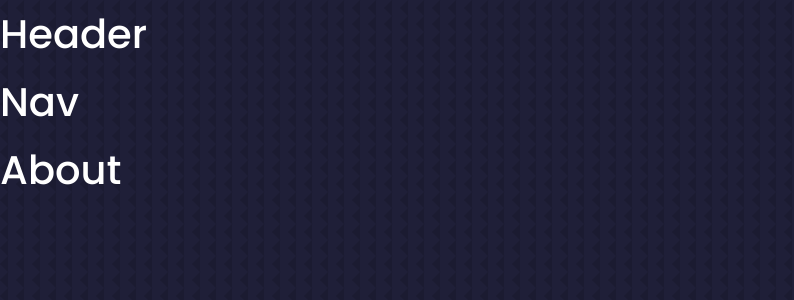
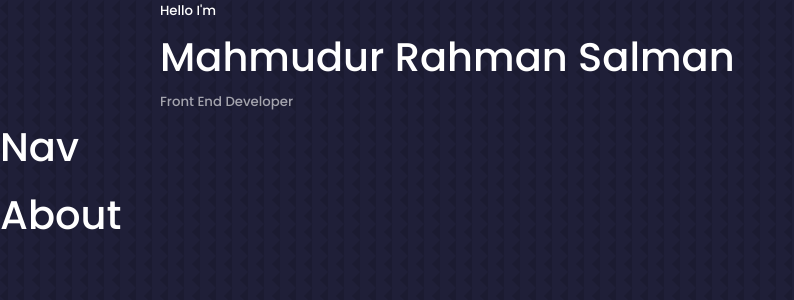
Before and after one commit to Mahmudur-Rahman-Salman/My-Portfolio, a React (Create React App) app: page / in a window 1280 px wide. Shown: the top 300 px of the page, without its empty margins (0-794 px from the left). Built offline with nearby package versions, Linux system fonts and the light colour scheme.

Commit message:
header edited

```diff
--- a/src/components/Header/Header.js
+++ b/src/components/Header/Header.js
@@ -2,9 +2,15 @@
 
 const Header = () => {
     return (
-        <div>
-            <h1>Header</h1>
-        </div>
+        <header>
+            <div className="container header__container">
+                <h5>Hello I'm</h5>
+                <h1>Mahmudur Rahman Salman</h1>
+                <h5 className="text-light">
+                    Front End Developer
+                </h5>
+            </div>
+        </header>
     );
 };
 
--- a/src/index.css
+++ b/src/index.css
@@ -43,7 +43,7 @@
 
 /* ========= General Styles ======= */
 
-.contianer {
+.container{
   width: var(--container-width-lg);
   margin: 0 auto;
 }
@@ -136,6 +136,7 @@
   }
 
 }
+
 /* ======= Media Queries Small devices ==========*/
 
 @media screen and (max-width:600px) {
@@ -143,7 +144,7 @@
     width: var(--container-width-sm);
   }
 
-  section > h2{
+  section>h2 {
     margin-bottom: 2rem;
   }
 
```
